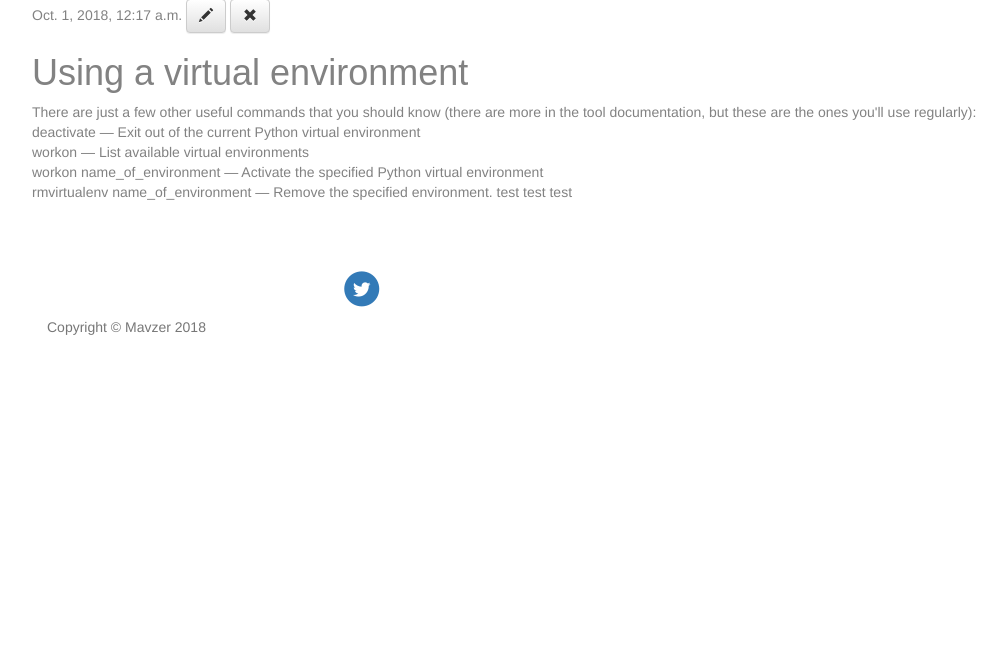
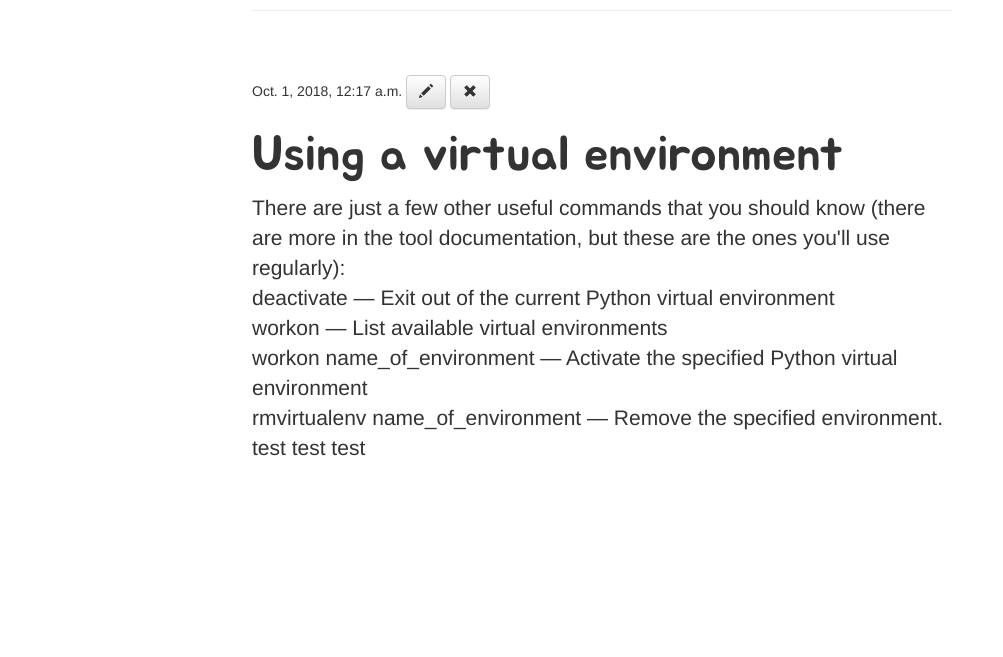
Before and after one commit to mavzerburak0/django_blog, a Django app: page /post/2/ in a window 1280 px wide. Shown: the part 143-800 px from the top of the page, without its empty margins (38-1041 px from the left). Run offline with Django 3.2, Linux system fonts and the light colour scheme; a user stored in the database is signed in; data comes from the database, SQL or seed files in the repository; both versions use the stored data as it was after the commit; some libraries are stand-ins or nearby versions.

Commit message:
design change

```diff
--- a/blog/static/css/blog.css
+++ /dev/null
@@ -1,46 +0,0 @@
-.page-header {
-    background-color: #ff9400;
-    margin-top: 0;
-    padding: 20px 20px 20px 40px;
-}
-
-.page-header h1, .page-header h1 a, .page-header h1 a:visited, .page-header h1 a:active {
-    color: #ffffff;
-    font-size: 36pt;
-    text-decoration: none;
-}
-
-.content {
-    margin-left: 40px;
-}
-
-h1, h2, h3, h4 {
-    font-family: 'Noto Serif KR', sans-serif;
-}
-
-.date {
-    color: #828282;
-}
-
-.save {
-    float: right;
-}
-
-.post-form textarea, .post-form input {
-    width: 100%;
-}
-
-.top-menu, .top-menu:hover, .top-menu:visited {
-    color: #ffffff;
-    float: right;
-    font-size: 26pt;
-    margin-right: 20px;
-}
-
-.post {
-    margin-bottom: 70px;
-}
-
-.post h1 a, .post h1 a:visited {
-    color: #000000;
-}
--- /dev/null
+++ b/blog/static/css/blogtwo.css
@@ -0,0 +1,59 @@
+body {
+  text-align: center;
+ }
+
+#page-wrap {
+  text-align: left;
+  max-width: 700px;
+  margin: 0 auto;
+}
+
+.post {
+    margin-top: 8vh;
+}
+
+h1 {
+    font-family: 'Jua', sans-serif;
+    font-size: 3.5em;
+}
+
+a {
+    color: black;
+
+}
+
+a:hover {
+    text-decoration: none;
+    color: #996633;
+}
+
+.about {
+    margin-top: 4vh;
+}
+
+.post-summary {
+    font-size: 1.5em;
+}
+
+.fa {
+    text-align:center;
+    padding: 0 .2em 0 0;
+    font-size: 2.2em;
+    text-decoration: none;
+}
+
+.fa-twitter-square:hover {
+    color: #1DA1F2;
+}
+
+.fa-linkedin-square:hover {
+    color: #0077B5;
+}
+
+.fa-github-square:hover {
+    color: #D4D5D6;
+}
+
+.about {
+    font-family: 'Jua', sans-serif;
+}
--- a/blog/templates/blog/base.html
+++ b/blog/templates/blog/base.html
@@ -2,104 +2,39 @@
 <!DOCTYPE html>
 <html lang="en">
     <head>
-        <meta charset="utf-8">
-        <meta name="viewport" content="width=device-width, initial-scale=1, shrink-to-fit=no">
-        <meta name="description" content="">
-        <meta name="author" content="">
-
         <title>Burak's blog</title>
-        <link rel="stylesheet" href="https://use.fontawesome.com/release/v5.3.1/css/all.css" integrity="sha384-mzrmE5qonljUremFsqc01SB46JvROS7bZs3IO2EmfFsd15uHvIt+Y8vEf7N7fWAU" crossorigin="anonymous">
-        <link rel="stylesheet" href="https://maxcdn.bootstrapcdn.com/bootstrap/3.2.0/css/bootstrap.min.css">
-        <link rel="stylesheet" href="https://maxcdn.bootstrapcdn.com/bootstrap/3.2.0/css/bootstrap-theme.min.css">
-        <link rel="stylesheet" href="{% static 'css/blog.css' %}">
-
-        <link href="https://fonts.googleapis.com/css?family=Lora:400,700,400italic,700italic" rel="stylesheet" type="text/css">
-        <link href="https://fonts.googleapis.com/css?family=Open+Sans:300italic,400italic,600italic,700italic,800italic,400,300,600,700,800" rel="stylesheet" type="text/css">
-
-        <link rel="stylesheet" href="{% static 'css/clean-blog.min.css' %}">
-
+        <link rel="stylesheet" href="https://cdnjs.cloudflare.com/ajax/libs/font-awesome/4.7.0/css/font-awesome.min.css">
+        <link rel="stylesheet" href="https://maxcdn.bootstrapcdn.com/bootstrap/3.3.7/css/bootstrap.min.css" integrity="sha384-BVYiiSIFeK1dGmJRAkycuHAHRg32OmUcww7on3RYdg4Va+PmSTsz/K68vbdEjh4u" crossorigin="anonymous">
+        <link rel="stylesheet" href="https://maxcdn.bootstrapcdn.com/bootstrap/3.3.7/css/bootstrap-theme.min.css" integrity="sha384-rHyoN1iRsVXV4nD0JutlnGaslCJuC7uwjduW9SVrLvRYooPp2bWYgmgJQIXwl/Sp" crossorigin="anonymous">
+        <script src="https://maxcdn.bootstrapcdn.com/bootstrap/3.3.7/js/bootstrap.min.js" integrity="sha384-Tc5IQib027qvyjSMfHjOMaLkfuWVxZxUPnCJA7l2mCWNIpG9mGCD8wGNIcPD7Txa" crossorigin="anonymous"></script>
+        <link href="https://fonts.googleapis.com/css?family=Jua" rel="stylesheet">
+        <link rel="stylesheet" href="{% static 'css/blogtwo.css' %}">
     </head>
     <body>
-        <nav class="navbar navbar-expand-lg navbar-light fixed-top" id="mainNav">
-            <div class="container">
-                <a class="navbar-brand" href="{% url 'post_list' %}">Burak's blog</a>
-                <button class="navbar-toggler navbar-toggler-right" type="button" data-toggle="collapse" data-target="#navbarResponsive" aria-controls="navbarResponsive" aria-expanded="false" aria-label="Toggle navigation">
-                Menu
-                <i class="fas fa-bars"></i>
-                </button>
-                <div class="collapse navbar-collapse" id="navbarResponsive">
-                    <ul class="navbar-nav ml-auto">
-                        <li class="nav-item">
-                            <a class="nav-link" href="{% url 'post_list' %}">Home</a>
-                        </li>
-                        <li class="nav-item">
-                            <a class="nav-link" href="">About</a>
-                        </li>
-                        <li class="nav-item">
-                            <a class="nav-link" href="">Contact</a>
-                        </li>
-                    </ul>
+
+        <div id="page-wrap">
+            <div class="page-header">
+                <div style="float: left"><h1><a href="{% url 'post_list' %}">B R K M V Z R</a></h1></div>
+                <div style="float: right" class="about">
+                    <h4><a href="#">About</a><h4>
                 </div>
+
+                <div style="clear:both"></div>
+                {% if user.is_authenticated %}
+                    <a href="{% url 'post_new' %}" class="glyphicon glyphicon-plus"></a>
+                    <a href="{% url 'post_draft_list' %}" class="glyphicon glyphicon-th-list"></a>
+                    <a href="{% url 'logout' %}" class="glyphicon glyphicon-log-out"></a>
+                {% else %}
+                    <a href="https://twitter.com/burakmavzer_" target="_blank" class="fa fa-twitter-square"></a>
+                    <a href="https://www.linkedin.com/in/kadir-burak-mavzer/" target="_blank" class="fa fa-linkedin-square"></a>
+                    <a href="https://github.com/mavzerburak0" target="_blank" class="fa fa-github-square"></a>
+                {% endif %}
             </div>
-        </nav>
 
-
-        <header class="masthead" style="background-image: url('https://images.unsplash.com/photo-1538228585993-961ccc1704b1?ixlib=rb-0.3.5&ixid=eyJhcHBfaWQiOjEyMDd9&s=d70413ad3150a7cde5bc5d469e3c0da7&auto=format&fit=crop&w=2016&q=80')">
-            <div class="overlay"></div>
-            <div class="container">
-                <div class="row">
-                    <div class="col-lg-8 col-md-10 mx-auto">
-                        <div class="site-heading">
-                            <h1>Burak's blog</h1>
-                        </div>
-                    </div>
-                </div>
+            <div class="content">
+                {% block content %}
+                {% endblock %}
             </div>
-        </header>
-
-
-        <div class="container">
-            {% block content %}
-            {% endblock %}
         </div>
-
-        <footer>
-            <div class="container">
-                <div class="row">
-                    <div class="col-lg-8 col-md-10 mx-auto">
-                        <ul class="list-inline text-center">
-                            <li class="list-inline-item">
-                                <a href="#">
-                                    <span class="fa-stack fa-lg">
-                                        <i class="fas fa-circle fa-stack-2x"></i>
-                                        <i class="fab fa-twitter fa-stack-1x fa-inverse"></i>
-                                    </span>
-                                </a>
-                            </li>
-                            <li class="list-inline-item">
-                                <a href="#">
-                                    <span class="fa-stack fa-lg">
-                                        <i class"fas fa-circle fa-stack-2x"></i>
-                                        <i class="fab fa-facebook-f fa-stack-1x fa-inverse"></i>
-                                    </span>
-                                </a>
-                            </li>
-                            <li class="list-inline-item">
-                                <a href="#">
-                                    <span class="fa-stack fa-lg">
-                                        <i class"fas fa-circle fa-stack-2x"></i>
-                                        <i class="fab fa-github fa-stack-1x fa-inverse"></i>
-                                    </span>
-                                </a>
-                            </li>
-                        </ul>
-                        <p class="copyright text-muted">Copyright &copy; Mavzer 2018</p>
-                    </div>
-                </div>
-        </footer>
-
-        <script src="https://ajax.googleapis.com/ajax/libs/jquery/3.3.1/jquery.min.js"></script>
-        <!-- bootstrap bunle min js? -->
-        <script src="js/clean-blog-min.js"></script>
     </body>
 </html>
--- a/blog/templates/blog/post_detail.html
+++ b/blog/templates/blog/post_detail.html
@@ -13,6 +13,6 @@
             <a class="btn btn-default" href="{% url 'post_remove' pk=post.pk %}"><span class="glyphicon glyphicon-remove"></span></a>
         {% endif %}
         <h1>{{ post.title }}</h1>
-        <p>{{ post.text|linebreaksbr }}</p>
+        <p class="post-summary">{{ post.text|linebreaksbr }}</p>
     </div>
 {% endblock %}
--- a/blog/templates/blog/post_list.html
+++ b/blog/templates/blog/post_list.html
@@ -4,10 +4,10 @@
     {% for post in posts %}
         <div class="post">
             <div class="date">
-                <p>published: {{ post.published_date }}</p>
+                <p>{{ post.published_date }}</p>
             </div>
             <h1><a href="{% url 'post_detail' pk=post.pk %}">{{ post.title }}</a></h1>
-            <p>{{ post.text|linebreaksbr }}</p>
+            <p class="post-summary">{{ post.text|linebreaksbr|truncatechars:300 }}</p>
         </div>
     {% endfor %}
 {% endblock %}
--- a/blog/templates/registration/logout.html
+++ b/blog/templates/registration/logout.html
@@ -2,6 +2,7 @@
 
 {% block content %}
 
-<p>You have been successfully logged out.</p>
+        <p>You have been successfully logged out.</p>
+        <a href="{% url 'login' %}">Click here to log back in.</a>
 
 {% endblock %}
--- a/blog/views.py
+++ b/blog/views.py
@@ -4,7 +4,6 @@ from .models import Post
 from .forms import PostForm
 from django.shortcuts import redirect
 from django.contrib.auth.decorators import login_required
-from django.contrib.auth import authenticate, login, logout
 
 # Create your views here.
 def post_list(request):
@@ -36,7 +35,6 @@ def post_edit(request, pk):
         if form.is_valid():
             post = form.save(commit=False)
             post.author = request.user
-            post.published_date = timezone.now()
             post.save()
             return redirect('post_detail', pk=post.pk)
     else:
```
Also changed, not shown: db.sqlite3, 1 other file.
